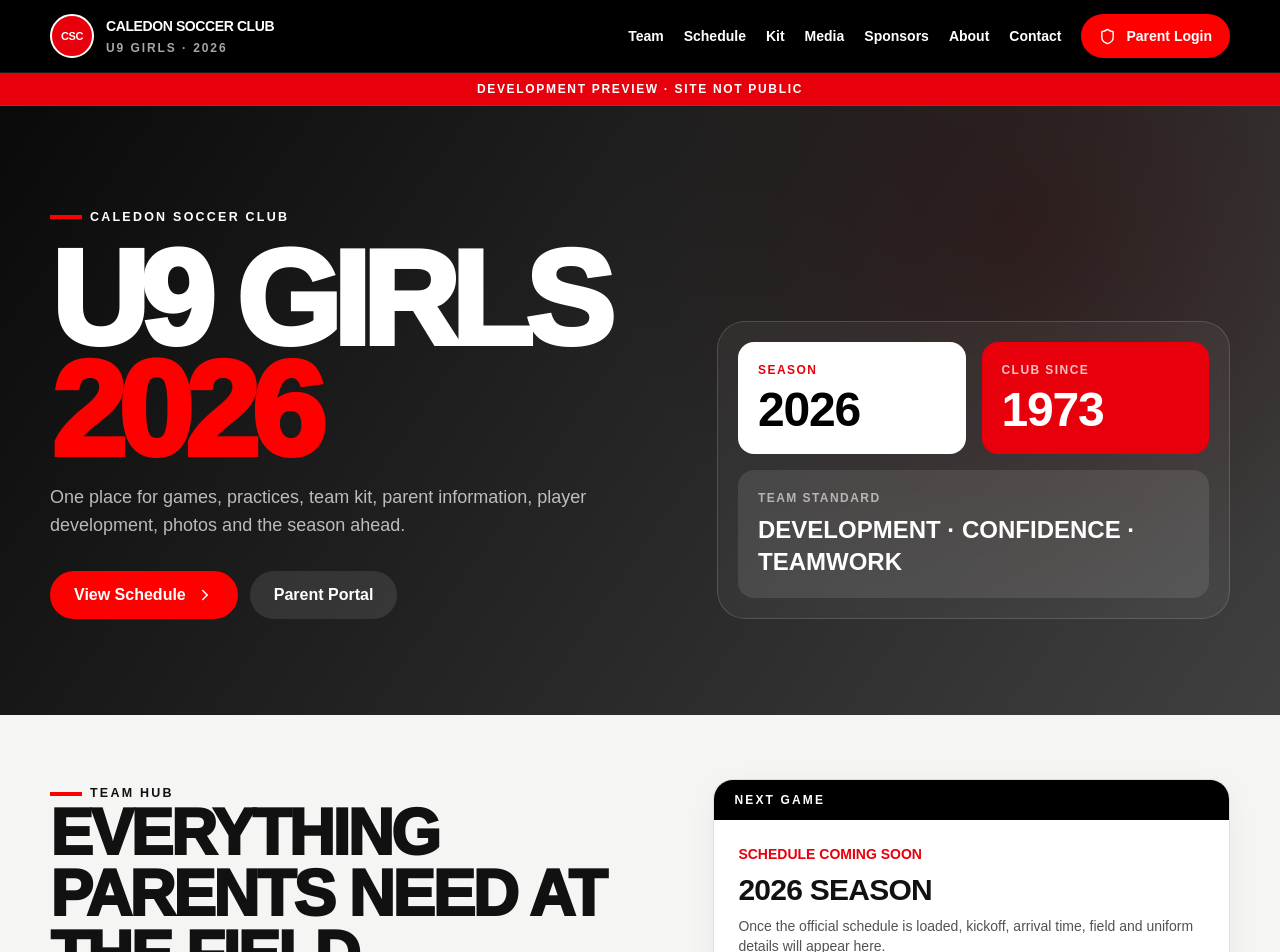
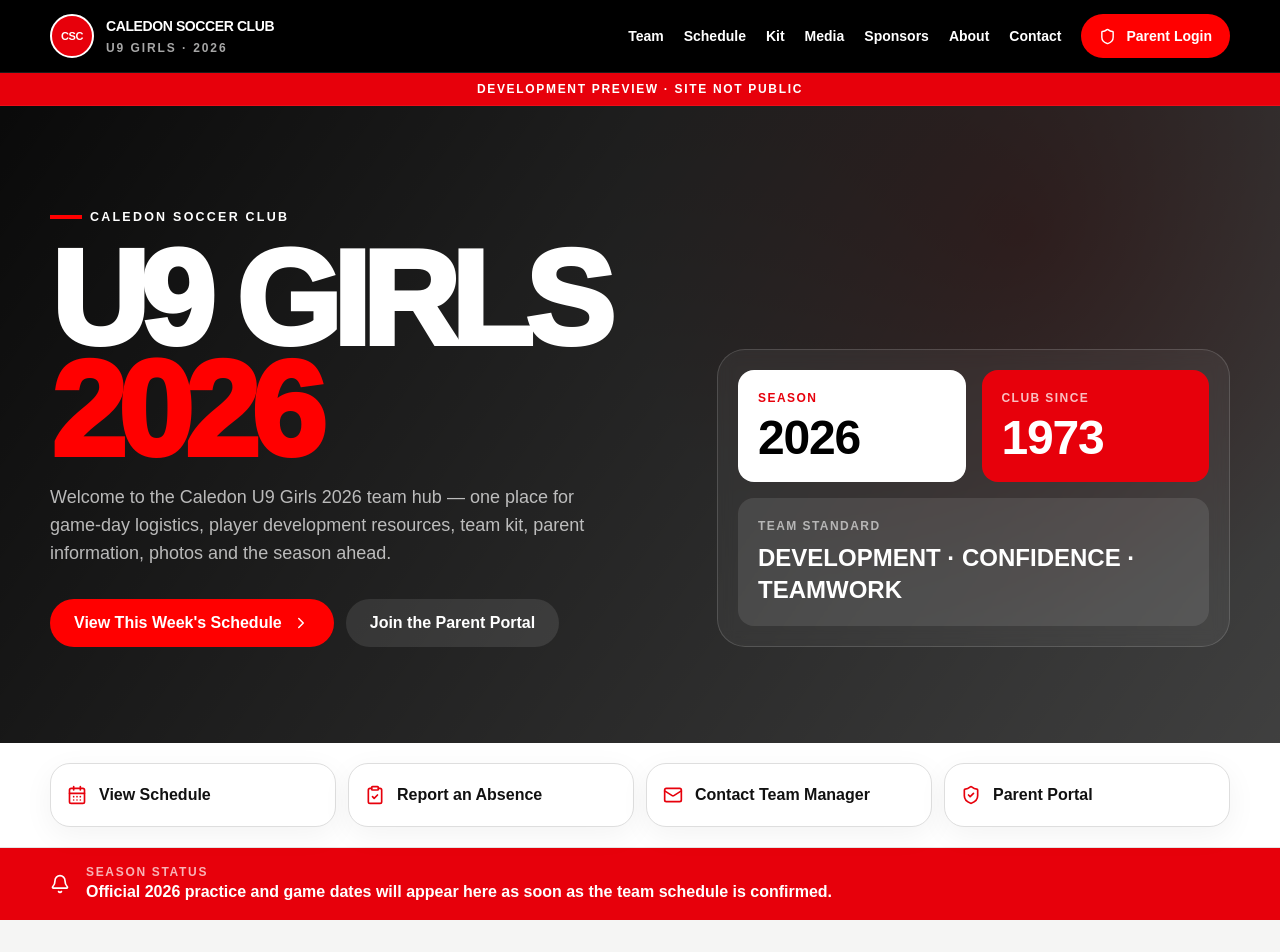
Before and after one commit to dang85ai/dg-claud, a Next.js app: page / in a window 1280 px wide. Shown: the top 952 px of the page. Built offline with nearby package versions, Linux system fonts and the light colour scheme.

Commit message:
Expand high-priority parent team hub content

```diff
--- a/app/page.tsx
+++ b/app/page.tsx
@@ -1,5 +1,15 @@
 import Link from "next/link";
-import { CalendarDays, ChevronRight, HeartHandshake, ShieldCheck, Shirt, Users } from "lucide-react";
+import {
+  Bell,
+  CalendarDays,
+  ChevronRight,
+  ClipboardCheck,
+  HeartHandshake,
+  Mail,
+  ShieldCheck,
+  Shirt,
+  Users
+} from "lucide-react";
 import { DevelopmentBanner } from "@/components/DevelopmentBanner";
 import { NextMatchCard } from "@/components/NextMatchCard";
 import { PublicShell } from "@/components/PublicShell";
@@ -21,15 +31,15 @@
               <span>2026</span>
             </h1>
             <p className="max-w-xl text-base text-white/70 md:text-lg">
-              One place for games, practices, team kit, parent information,
-              player development, photos and the season ahead.
+              Welcome to the Caledon U9 Girls 2026 team hub — one place for game-day logistics,
+              player development resources, team kit, parent information, photos and the season ahead.
             </p>
             <div className="mt-8 flex flex-wrap gap-3">
               <Link href="/schedule" className="btn btn-primary">
-                View Schedule <ChevronRight size={18} />
+                View This Week&apos;s Schedule <ChevronRight size={18} />
               </Link>
               <Link href="/login" className="btn border border-white/30 bg-white/10 text-white">
-                Parent Portal
+                Join the Parent Portal
               </Link>
             </div>
           </div>
@@ -53,18 +63,51 @@
         </div>
       </section>
 
+      <section className="border-b border-neutral-200 bg-white">
+        <div className="container py-5">
+          <div className="grid gap-3 sm:grid-cols-2 xl:grid-cols-4">
+            <Link href="/schedule" className="card flex min-h-16 items-center gap-3 p-4 hover:border-red-500">
+              <CalendarDays className="shrink-0 text-red-600" size={20} />
+              <span className="font-black">View Schedule</span>
+            </Link>
+            <Link href="/login" className="card flex min-h-16 items-center gap-3 p-4 hover:border-red-500">
+              <ClipboardCheck className="shrink-0 text-red-600" size={20} />
+              <span className="font-black">Report an Absence</span>
+            </Link>
+            <Link href="/contact" className="card flex min-h-16 items-center gap-3 p-4 hover:border-red-500">
+              <Mail className="shrink-0 text-red-600" size={20} />
+              <span className="font-black">Contact Team Manager</span>
+            </Link>
+            <Link href="/login" className="card flex min-h-16 items-center gap-3 p-4 hover:border-red-500">
+              <ShieldCheck className="shrink-0 text-red-600" size={20} />
+              <span className="font-black">Parent Portal</span>
+            </Link>
+          </div>
+        </div>
+      </section>
+
+      <section className="bg-red-600 text-white">
+        <div className="container flex flex-wrap items-center gap-4 py-4">
+          <Bell size={20} className="shrink-0" />
+          <div>
+            <div className="text-xs font-black uppercase tracking-[.14em] text-white/70">Season Status</div>
+            <div className="font-black">Official 2026 practice and game dates will appear here as soon as the team schedule is confirmed.</div>
+          </div>
+        </div>
+      </section>
+
       <section className="section">
         <div className="container grid gap-8 lg:grid-cols-[1.1fr_.9fr]">
           <div>
             <SectionHeader
               eyebrow="Team Hub"
               title="Everything parents need at the field"
-              copy="The goal is simple: fewer scattered messages, less uncertainty, and a clear mobile home for the team."
+              copy="Bookmark this page and check back often. The goal is fewer scattered messages, less uncertainty, and a clear mobile home for the team."
             />
             <div className="grid gap-4 sm:grid-cols-2">
               {[
                 { icon: CalendarDays, title: "Schedule", text: "Games, practices, arrival times, locations and weather alerts." },
-                { icon: Shirt, title: "Team Kit", text: "Home, away, tracksuit, jacket and backpack information." },
+                { icon: Shirt, title: "Team Kit", text: "Home, away, tracksuit, jacket, backpack, sizing and game-day kit guidance." },
                 { icon: Users, title: "Roster", text: "Consent-controlled player profiles with first names only in public." },
                 { icon: ShieldCheck, title: "Private Portal", text: "Forms, payments, carpool, attendance and parent-only information." }
               ].map(({ icon: Icon, title, text }) => (
```
